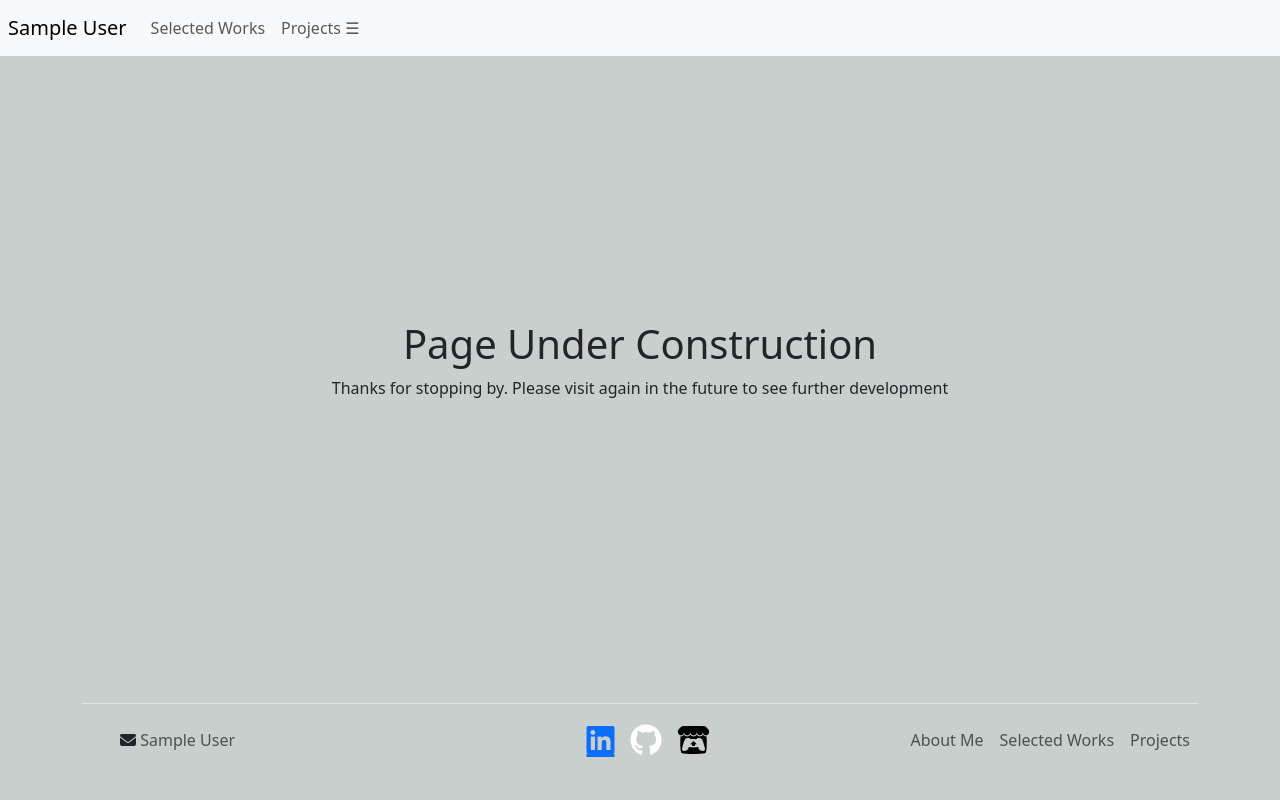
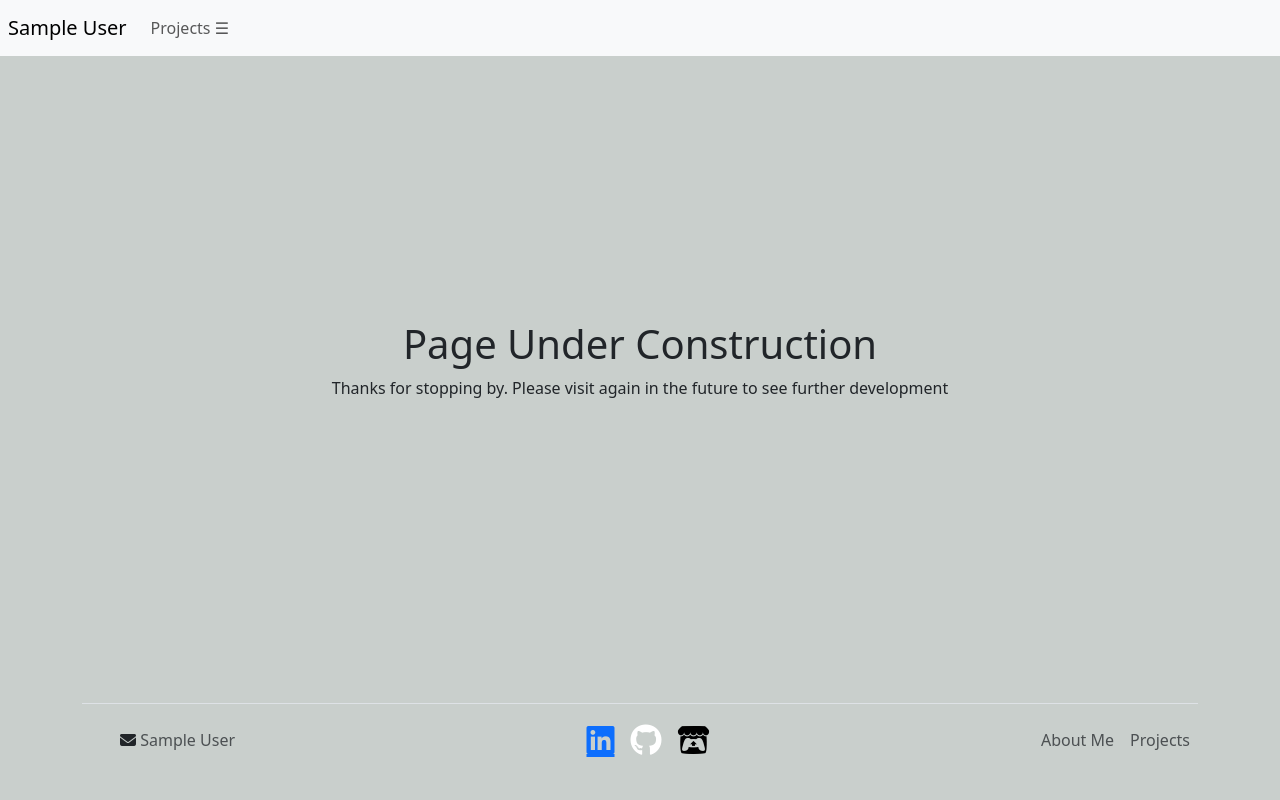
Before and after one commit to zpearson36/portfolio, a Django app: page /web_dev in a window 1280 px wide. Run offline with Django 3.2, Linux system fonts and the light colour scheme; tables that the repository leaves empty hold one stand-in row (values such as "Sample post"); some libraries are stand-ins or nearby versions.

Commit message:
removed selected works link

```diff
--- a/pages/templates/footer.html
+++ b/pages/templates/footer.html
@@ -15,7 +15,7 @@
         </ul>
 	<ul class="nav col-md-4 justify-content-end">
 		<li class="nav-item"><a href="{% url 'index' %}" class="nav-link px-2 text-muted">About Me</a></li>
-		<li class="nav-item"><a href="{% url 'selected_works' %}" class="nav-link px-2 text-muted">Selected Works</a></li>
+		<!--li class="nav-item"><a href="{% url 'selected_works' %}" class="nav-link px-2 text-muted">Selected Works</a></li-->
 		<li class="nav-item"><a href="{% url 'projects' %}" class="nav-link px-2 text-muted">Projects</a></li>
         </ul>
     </footer>
--- a/pages/templates/navbar.html
+++ b/pages/templates/navbar.html
@@ -8,9 +8,9 @@
 
   <div class="collapse navbar-collapse" id="navbarSupportedContent">
     <ul class="navbar-nav mr-auto">
-      <li class="nav-item active">
+      <!--li class="nav-item active">
 	      <a class="nav-link" href="{% url 'selected_works' %}">Selected Works</a>
-      </li>
+      </li-->
       <li class="nav-item dropdown">
 	      <a class="nav-link" href="{% url 'projects' %}" aria-haspopup="true" aria-expanded="false">
           Projects &#9776;
```
